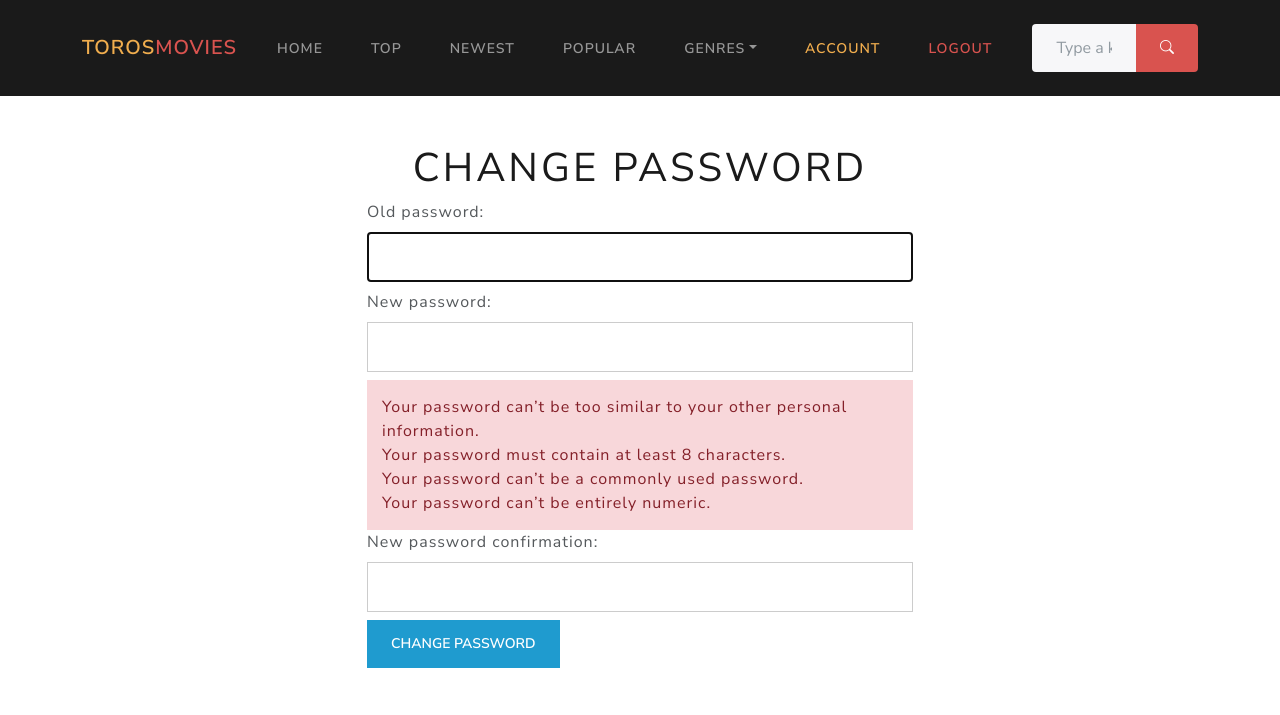
After one commit to izidro2928/movies_yts_api_django_app, a Django app: page /accounts/password_change in a window 1280 px wide. The commit adds this page. Shown: the top 715 px of the page. Run offline with Django 3.2, Linux system fonts and the light colour scheme; the visitor is signed in with stand-in values (Sample User, id 1); some libraries are stand-ins or nearby versions.

Commit message:
This a simple django movies app with login system where we fetch API movies

```diff
--- a/movies/static/movies/css/app.css
+++ b/movies/static/movies/css/app.css
@@ -73,7 +73,12 @@ img {
 }
 
 /* Full-width inputs */
-.login-page input[type=text], .login-page input[type=password], .login-page input[type=email], .reset input[type=email], .reset input[type=password] {
+.login-page input[type=text],
+.login-page input[type=password],
+.login-page input[type=email],
+.reset input[type=email],
+.reset input[type=password],
+.change-pass input[type=password] {
     width: 100%;
     padding: 12px 20px;
     margin: 8px 0;
@@ -82,7 +87,7 @@ img {
     box-sizing: border-box;
 }
 
-.login-page ul, .reset ul {
+.login-page ul, .reset ul, .change-pass ul {
     background-color: #f8d7da;
     padding: 15px;
     color: #842029 !important;
--- a/movies/templates/movies/base.html
+++ b/movies/templates/movies/base.html
@@ -32,7 +32,7 @@
                         <a class="nav-link" href="/">Home</a>
                     </li>
                     <li class="nav-item">
-                        <a class="nav-link" href="/top-movies">Top movies</a>
+                        <a class="nav-link" href="/top-movies">Top</a>
                     </li>
                     <li class="nav-item">
                         <a class="nav-link" href="/newest/">Newest</a>
@@ -68,6 +68,9 @@
                     </li>
                     {% if request.user.is_authenticated %}
                         <li class="nav-item">
+                            <a class="nav-link text-warning" href="{% url 'account' %}">Account</a>
+                        </li>
+                        <li class="nav-item">
                             <a class="nav-link text-danger" href="{% url 'logout' %}">Logout</a>
                         </li>
                         {% else %}
--- /dev/null
+++ b/movies/templates/movies/password_change.html
@@ -0,0 +1,18 @@
+{% extends 'movies/base.html' %}
+
+{% block content %}
+<section class="change-pass py-5">
+<div class="container">
+    <h3 class="display-6 text-center">Change password</h3>
+    <div class="row">
+        <div class="col-md-6 offset-md-3">
+            <form method="post">
+                {% csrf_token %}
+                {{ form }}
+                <button class="btn btn-info" type="submit">Change password</button>
+            </form>
+        </div>
+    </div>
+</div>
+</section>
+{% endblock %}
--- a/movies/urls.py
+++ b/movies/urls.py
@@ -26,4 +26,10 @@ urlpatterns = [
          auth_views.PasswordResetCompleteView.as_view(template_name="movies/password_reset_complete.html"),
          name="password_reset_complete"),
 
+    path('accounts/password_change', auth_views.PasswordChangeView.as_view(template_name="movies/password_change.html"),
+         name="password_change"),
+    path('accounts/password_change_done',
+         auth_views.PasswordChangeDoneView.as_view(template_name="movies/password_change_done.html"),
+         name="password_change_done"),
+
 ]
--- a/movies/views.py
+++ b/movies/views.py
@@ -274,6 +274,8 @@ def category(request, category_name):
 
 
 def register(request):
+    if request.user.is_authenticated:
+        return redirect('account')
     if request.method == 'POST':
         form = UserRegisterForm(request.POST)
 
@@ -292,6 +294,8 @@ def register(request):
 
 
 def login_page(request):
+    if request.user.is_authenticated:
+        return redirect('account')
     login_error_message = ''
     if request.method == 'POST':
         username = request.POST['username']
```
Also changed, not shown: movies/templates/movies/account.html (+7 -5 lines), movies/templates/movies/password_change_done.html (added, +11 -0 lines).
